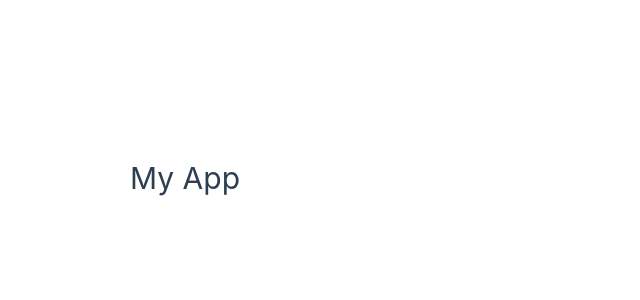
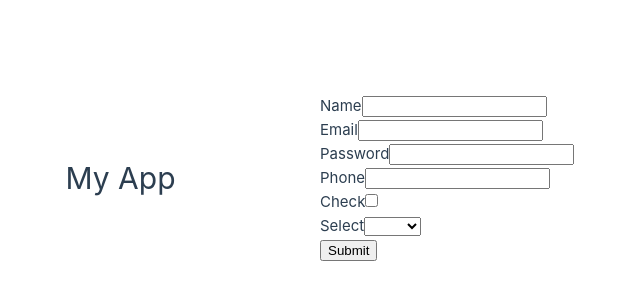
Before and after one commit to MaelStorm176/formik-clone, a Vue app in the folder vue-project/: page / in a window 1280 px wide. Shown: the part 222-522 px from the top of the page, without its empty margins (320-960 px from the left). Built offline with nearby package versions, Linux system fonts and the light colour scheme.

Commit message:
dynamic components

```diff
--- a/vue-project/src/App.vue
+++ b/vue-project/src/App.vue
@@ -1,5 +1,7 @@
 <script setup>
 
+import Field from "./components/Field.vue";
+import Formik from "./components/Formik.vue";
 </script>
 
 <template>
@@ -8,6 +10,23 @@
   </header>
 
   <main>
+    <Formik
+      :initialValues="{ name: '', email: '' }"
+      :onSubmit="onSubmit"
+      :validate="validate"
+    >
+      <Field name="name" as="text" label="Name"/>
+      <Field name="email" as="email" label="Email" />
+      <Field name="password" as="password" label="Password" />
+      <Field name="phone" as="tel" label="Phone" />
+      <Field name="check" as="checkbox" label="Check" />
+      <Field name="select" as="select" label="Select">
+        <option value="1">One</option>
+        <option value="2">Two</option>
+        <option value="3">Three</option>
+      </Field>
+      <button type="submit">Submit</button>
+    </Formik>
   </main>
 </template>
 
--- a/vue-project/src/components/Field.vue
+++ b/vue-project/src/components/Field.vue
@@ -1,4 +1,6 @@
 <script setup>
+
+const allowedInputTypes = ["text", "email", "password", "tel", "number", "checkbox"];
 const props = defineProps({
   name: {
     type: String,
@@ -7,13 +9,27 @@ const props = defineProps({
   as: {
     type: String,
     required: false,
-    default: 'input',
+    default: 'text',
+  },
+  value: {
+    type: String,
+    required: false,
+  },
+  label: {
+    type: String,
+    required: false,
   },
 });
 </script>
 
 <template>
-  <component :is="as" :name="name" />
+  <div>
+    <label v-if="label" :for="name">{{ label }}</label>
+    <input v-if="allowedInputTypes.includes(as)" :id="name" :name="name" :type="as" :value="value" @input="$emit('input', $event.target.value)"/>
+    <component :is="as" v-else :name="name" :value="value" @input="$emit('input', $event)">
+      <slot />
+    </component>
+  </div>
 </template>
 
 <style scoped>
--- a/vue-project/src/components/Formik.vue
+++ b/vue-project/src/components/Formik.vue
@@ -19,7 +19,7 @@ const props = defineProps({
 
 <template>
   <form @submit.prevent="onSubmit">
-    <slot :values="values" />
+    <slot />
   </form>
 </template>
 
```
